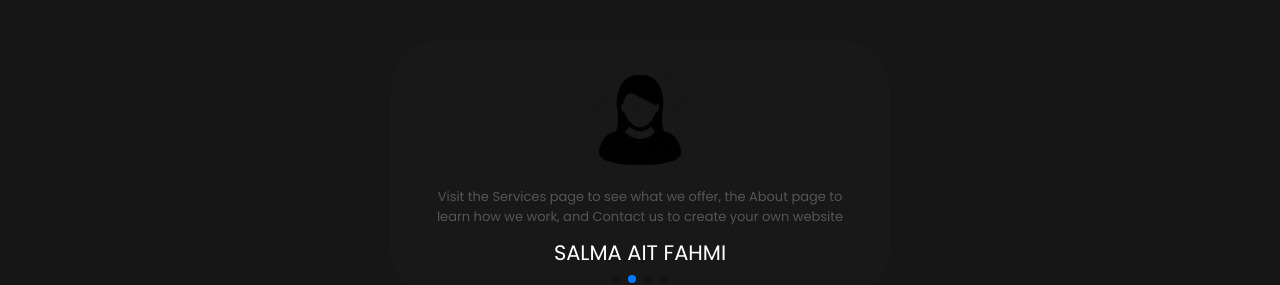
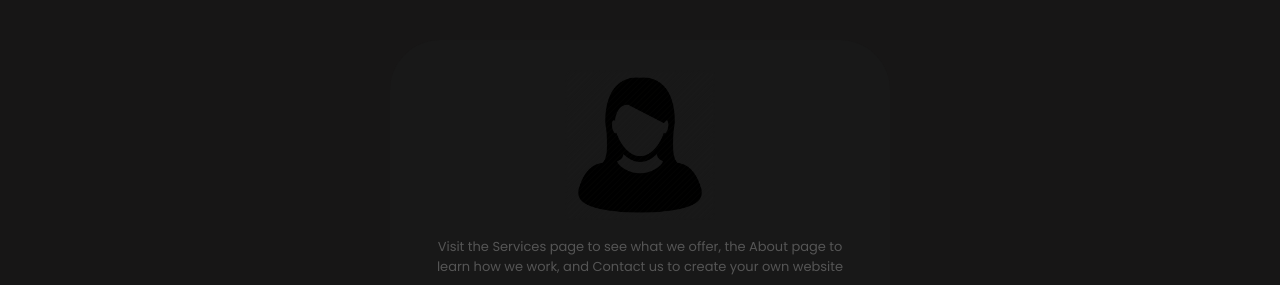
Before and after one commit to AssalSM/Web-Services, a Next.js app: page / in a window 1280 px wide. Shown: the part 1358-1643 px from the top of the page. Built offline with nearby package versions, Linux system fonts and the light colour scheme.

Commit message:
new change in with image

```diff
--- a/src/component/Slide.css
+++ b/src/component/Slide.css
@@ -16,10 +16,10 @@
   gap: 1rem;
 }
 .testimonial-image {
-  width: 100px;
-  height: 100px;
+  width: 150px;
+  height: 150px;
   /* border-radius: 50%; */
-  object-fit: cover;
+
   margin-bottom: 10px;
 }
 .namecommint{
```
